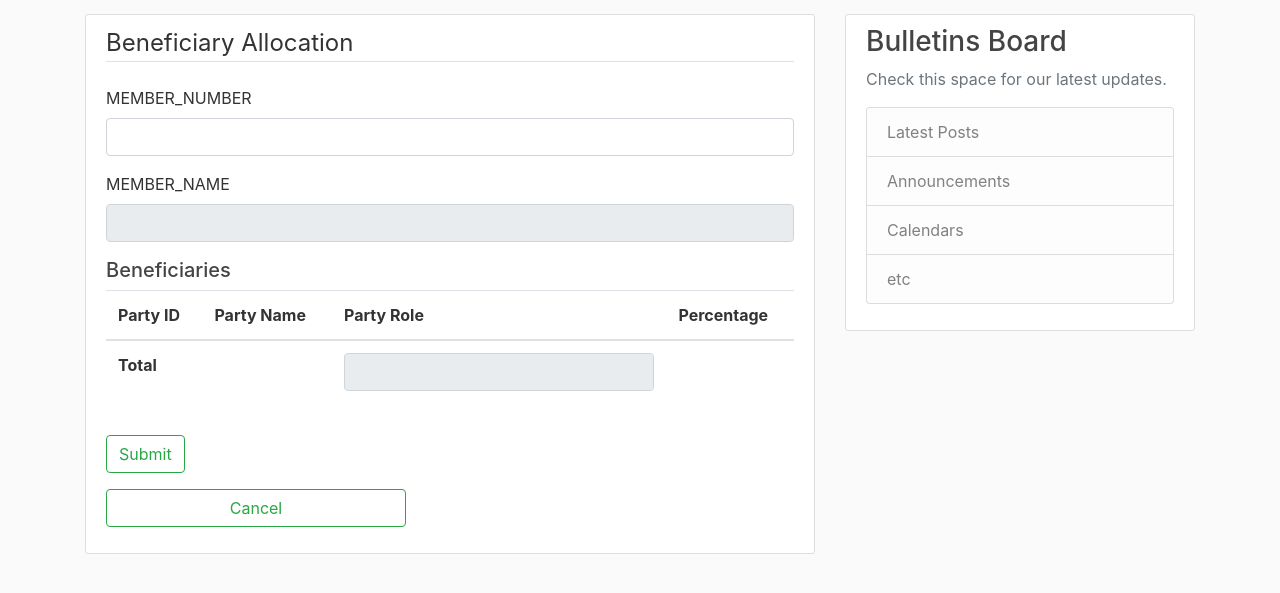
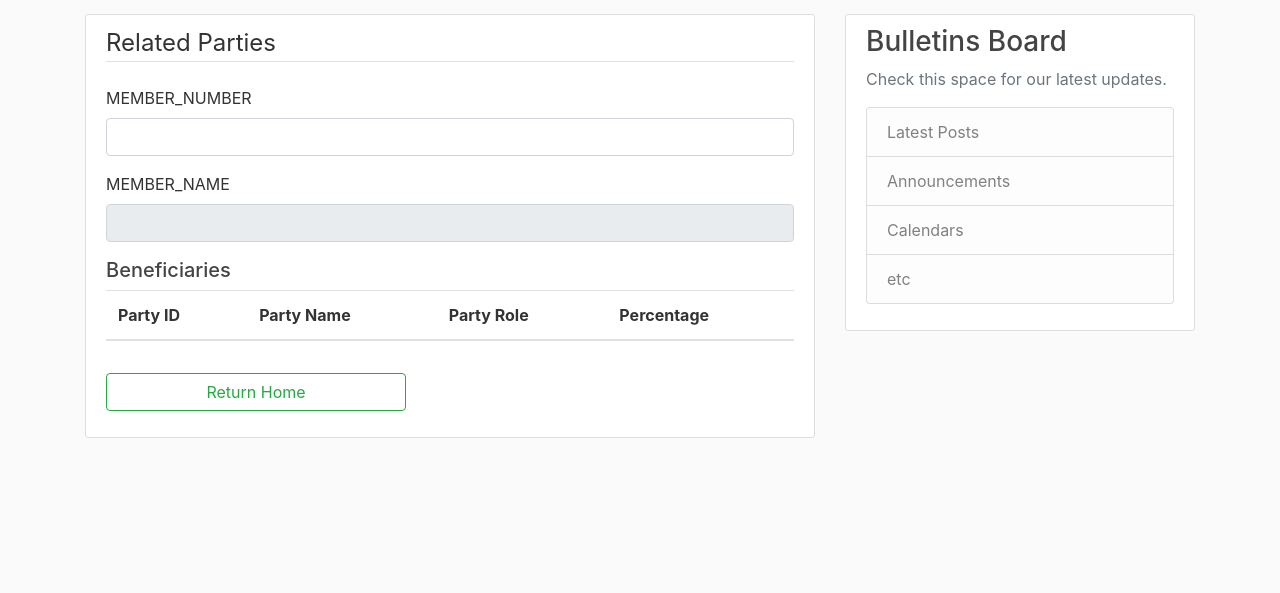
Before and after one commit to dmwangike/my-flask-app, a Flask app: page /view_party in a window 1280 px wide. Shown: the part 66-659 px from the top of the page. Run offline with Flask 3, Linux system fonts and the light colour scheme; the visitor is signed in with stand-in values (Sample User, id 1); lists and menus that the app fills with data are empty; parts of the project's set-up code (start-up, migrations or seed data) failed here and were passed over; some libraries are stand-ins or nearby versions.

Commit message:
Relax Parties

```diff
--- a/templates/view_party.html
+++ b/templates/view_party.html
@@ -4,7 +4,7 @@
     <form method="POST">
         {{ form.hidden_tag() }}
         <fieldset class="form-group">
-            <legend class="border-bottom mb-4">Beneficiary Allocation</legend>
+            <legend class="border-bottom mb-4">Related Parties</legend>
 
             <div class="form-group">
                 {{ form.member_number.label(class="form-control-label") }}
@@ -17,7 +17,7 @@
             </div>
 
             <h5>Beneficiaries</h5>
-            <table class="table" id="beneficiaries_table">
+            <table class="table" id="Parties_table">
                 <thead>
                     <tr>
                         <th>Party ID</th>
@@ -27,19 +27,11 @@
                     </tr>
                 </thead>
                 <tbody></tbody>
-                <tfoot>
-                    <tr>
-                        <td colspan="2"><strong>Total</strong></td>
-                        <td><input type="text" class="form-control" id="total_percentage" readonly></td>
-                    </tr>
-                </tfoot>
             </table>
         </fieldset>
-        <div class="form-group">
-            {{ form.submit(class="btn btn-outline-success") }}
-        </div>
+
             <div class="form-group">
-		        <a href="{{ url_for('home') }}" class="btn btn-outline-success" style="width: 300px;">Cancel</a>
+		        <a href="{{ url_for('home') }}" class="btn btn-outline-success" style="width: 300px;">Return Home</a>
     </div>
     </form>
 </div>
```
